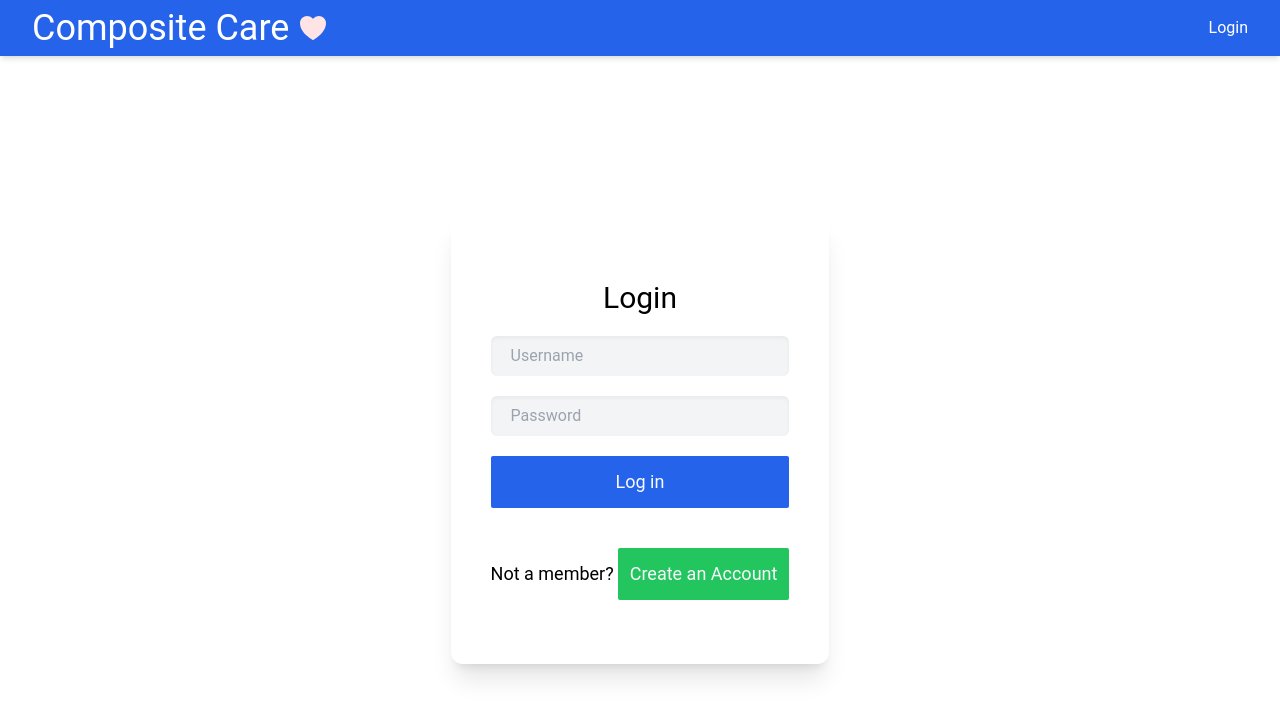
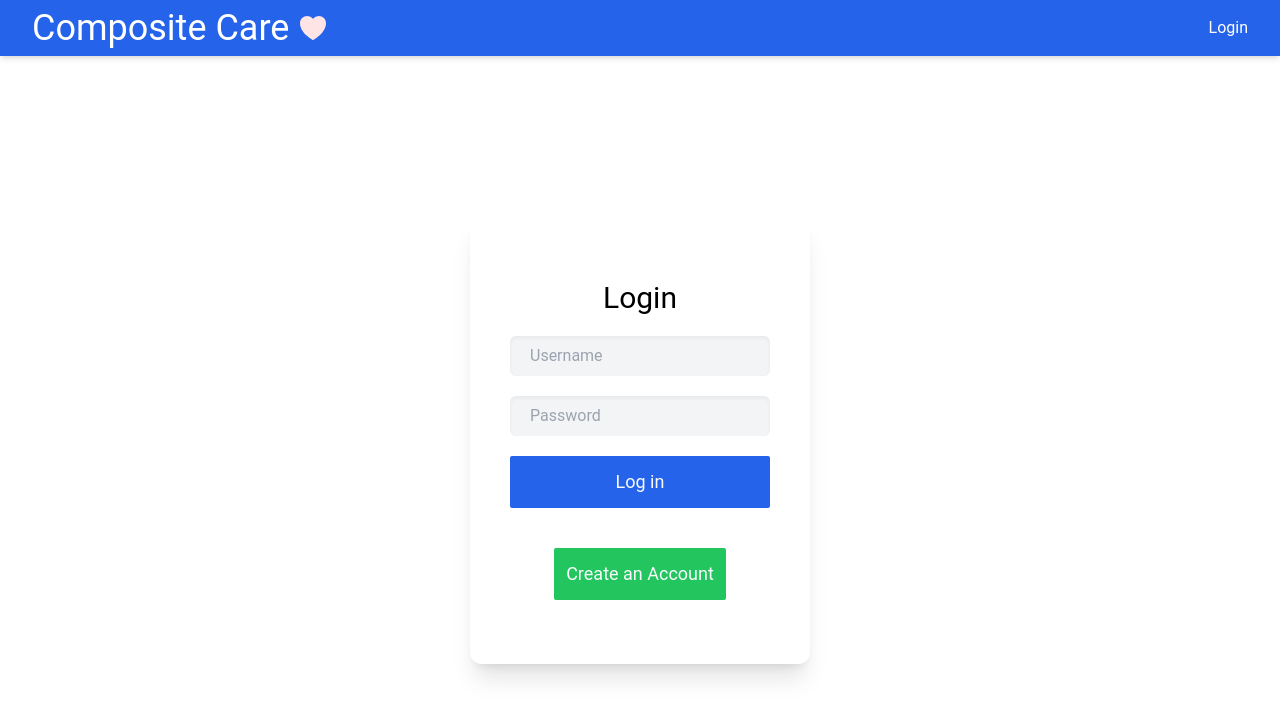
Before and after one commit to yth-3/P3-Frontend, a React (Create React App) app: page /login in a window 1280 px wide. Shown: the top 718 px of the page. Built offline with nearby package versions, Linux system fonts and the light colour scheme.

Commit message:
formatting fixes

```diff
--- a/src/pages/LoginPage.tsx
+++ b/src/pages/LoginPage.tsx
@@ -25,9 +25,8 @@ export default function LoginPage() {
         <button className='bg-blue-600 hover:bg-blue-500 p-3 rounded-sm text-lg text-slate-50'>Log in</button>
       </main>
 
-      <section className='flex gap-1 items-center text-lg'>
+      <section className='flex gap-1 justify-center items-center text-lg'>
         { error && <p className='text-red-600'>{error}</p> }
-        Not a member?
         <LargeLink to={'/signup'}>Create an Account</LargeLink>
       </section>
     </div>
--- a/src/pages/SignupPage.tsx
+++ b/src/pages/SignupPage.tsx
@@ -23,7 +23,7 @@ export default function SignupPage() {
         <form onSubmit={(e) => submit(e)} className='flex justify-center'>
             <div className='flex flex-col gap-10 shadow-xl rounded-xl mt-40 px-10 py-16'>
                 <main className='flex flex-col gap-5'>
-                    <h1 className='text-3xl text-center'>Create an Account</h1>
+                    <h2 className='text-3xl text-center'>Create an Account</h2>
                     <input className='bg-gray-100 shadow-inner rounded-md px-5 py-2' type='text' placeholder='Username' value={username} onChange={(e) => setUsername(e.target.value)}></input>
                     <input className='bg-gray-100 shadow-inner rounded-md px-5 py-2' type='text' placeholder='Password' value={password1} onChange={(e) => setPassword1(e.target.value)}></input>
                     <input className='bg-gray-100 shadow-inner rounded-md px-5 py-2' type='text' placeholder='Confirm Password' value={password2} onChange={(e) => setPassword2(e.target.value)}></input>
@@ -31,7 +31,7 @@ export default function SignupPage() {
                     <button className='bg-blue-600 hover:bg-blue-500 p-3 rounded-sm text-lg text-slate-50'>Submit</button>
                 </main>
 
-                <section className='flex gap-1 items-center text-lg'>
+                <section className='flex gap-1 justify-center items-center text-lg'>
                     { error && <p className='text-red-600'>{error}</p> }
                     Already a member?
                     <LargeLink to="/login">Login</LargeLink>
```
